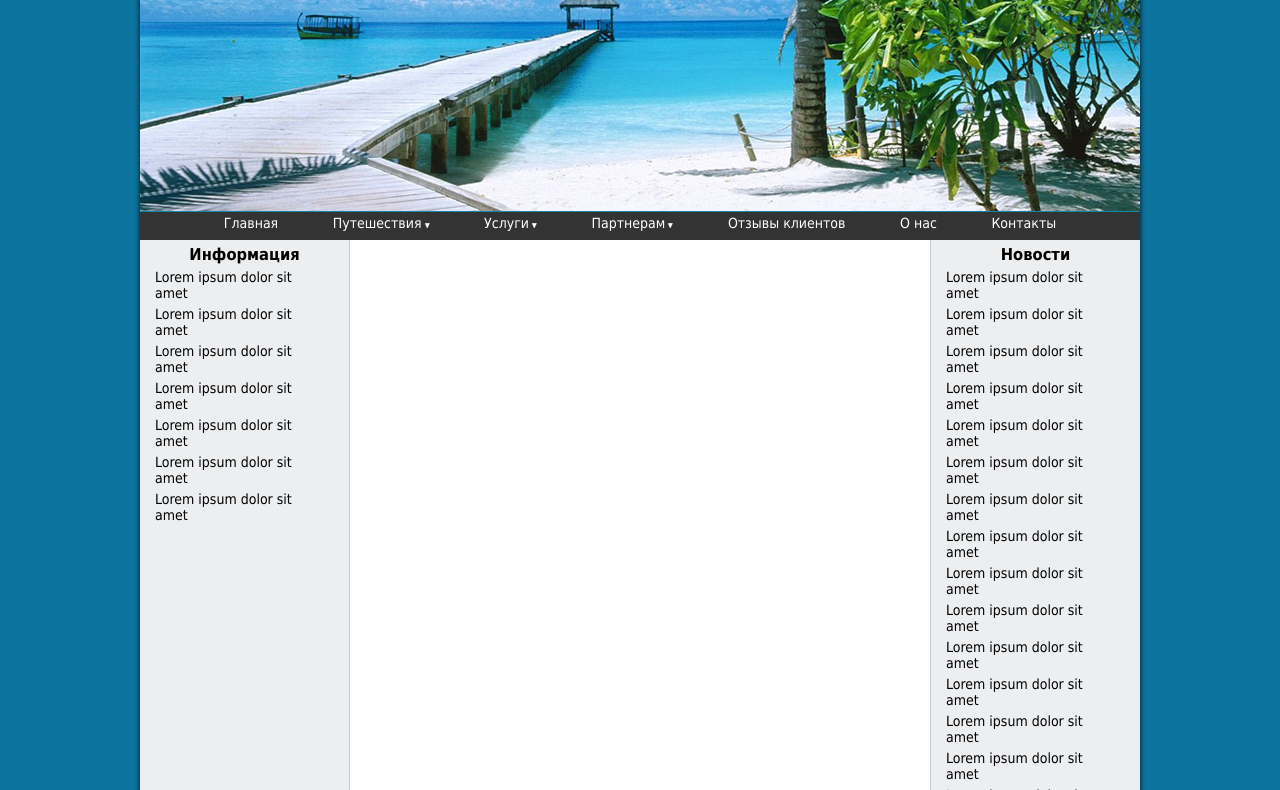
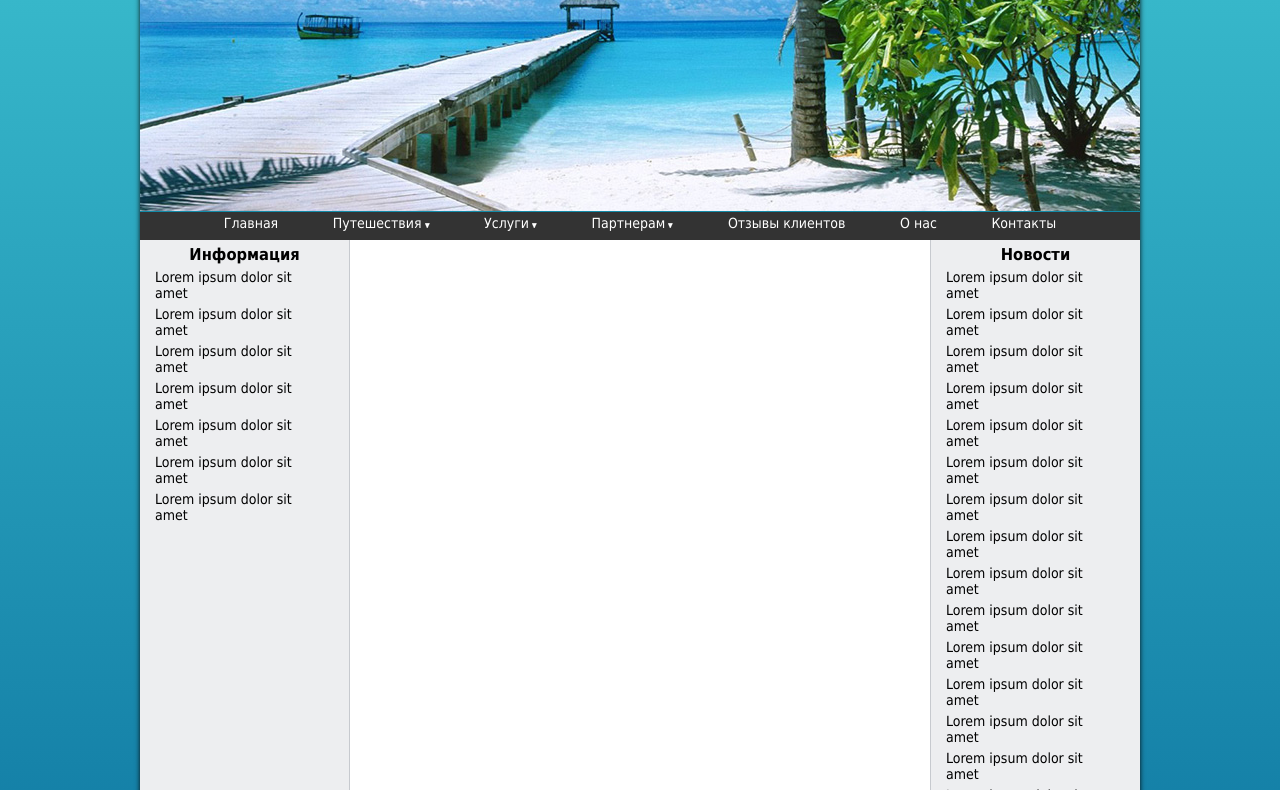
Before and after one commit to zmievskoy/zmievskoy.github.io, a plain HTML site: page HTML_homework/homework_4/index.html in a window 1280 px wide. Shown: the part 191-981 px from the top of the page. Drawn offline with Linux system fonts and the light colour scheme.

Commit message:
Update style.css
change background

```diff
--- a/HTML_homework/homework_4/css/style.css
+++ b/HTML_homework/homework_4/css/style.css
@@ -3,7 +3,8 @@
 	padding: 0;
 }
 body {
-	background: url(../img/background.jpg) no-repeat, #0c739f;
+	background: url(../img/background.jpg) no-repeat, linear-gradient(#3fc4d2, #0c739f);
+	background-size: contain;
 	font-family: Tahoma, Arial, sans-serif;
 }
 .clearfix {
```
